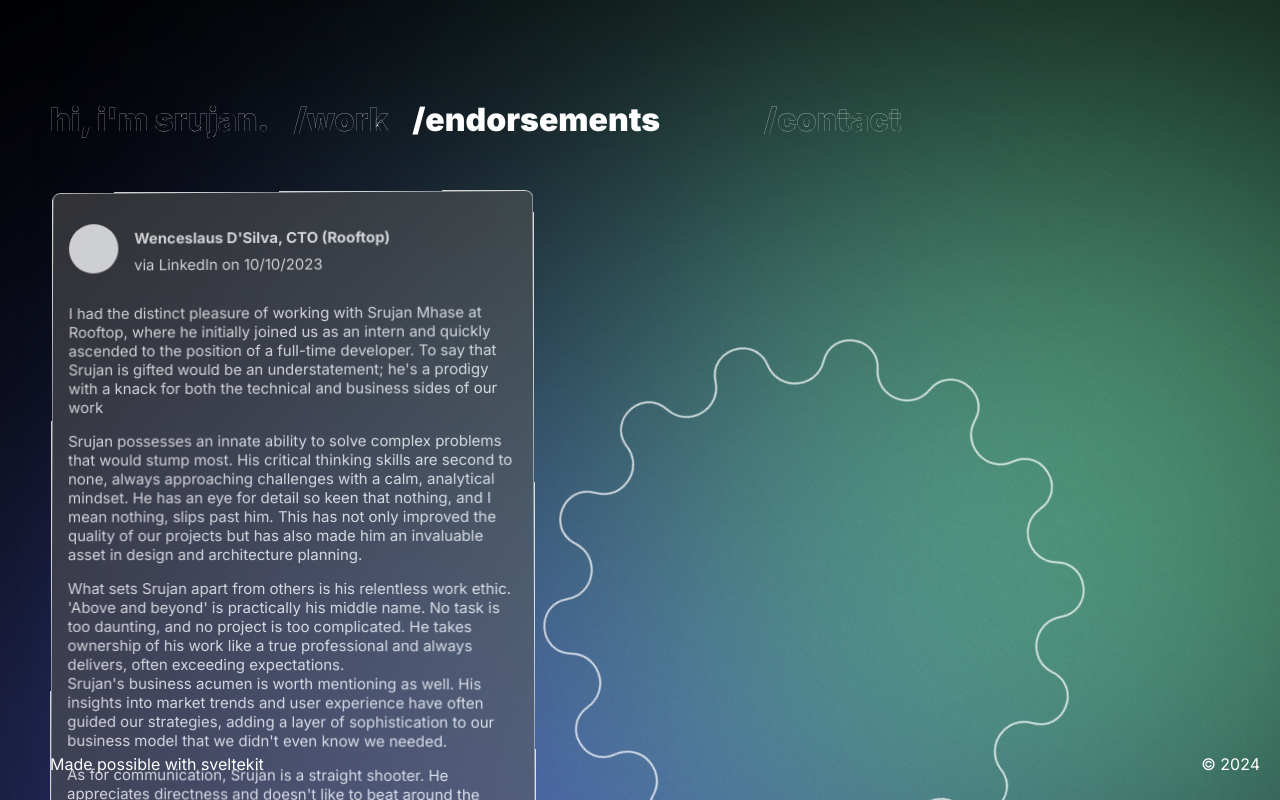
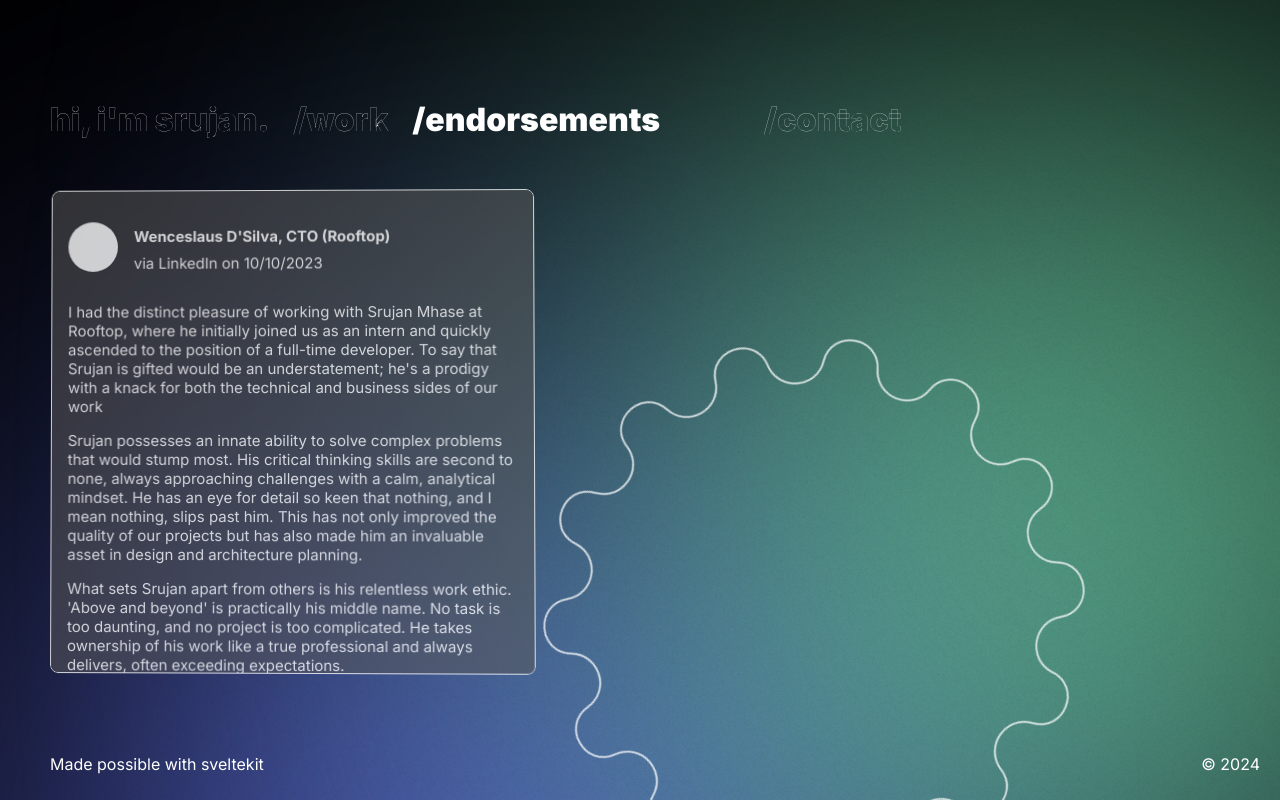
Before and after one commit to srujanmhase/svelte-portfolio, a SvelteKit app: page /endorsments in a window 1280 px wide. Built offline with nearby package versions, Linux system fonts and the light colour scheme; no server answers.

Commit message:
Add: y-axis overflow for endrosments

```diff
--- a/src/routes/endorsments/+page.svelte
+++ b/src/routes/endorsments/+page.svelte
@@ -60,6 +60,7 @@
 		flex-shrink: 0;
 		border-radius: 8px;
 		padding: 16px;
+		overflow-y: auto;
 
 		--a: 0.5deg;
 		aspect-ratio: 1;
```
